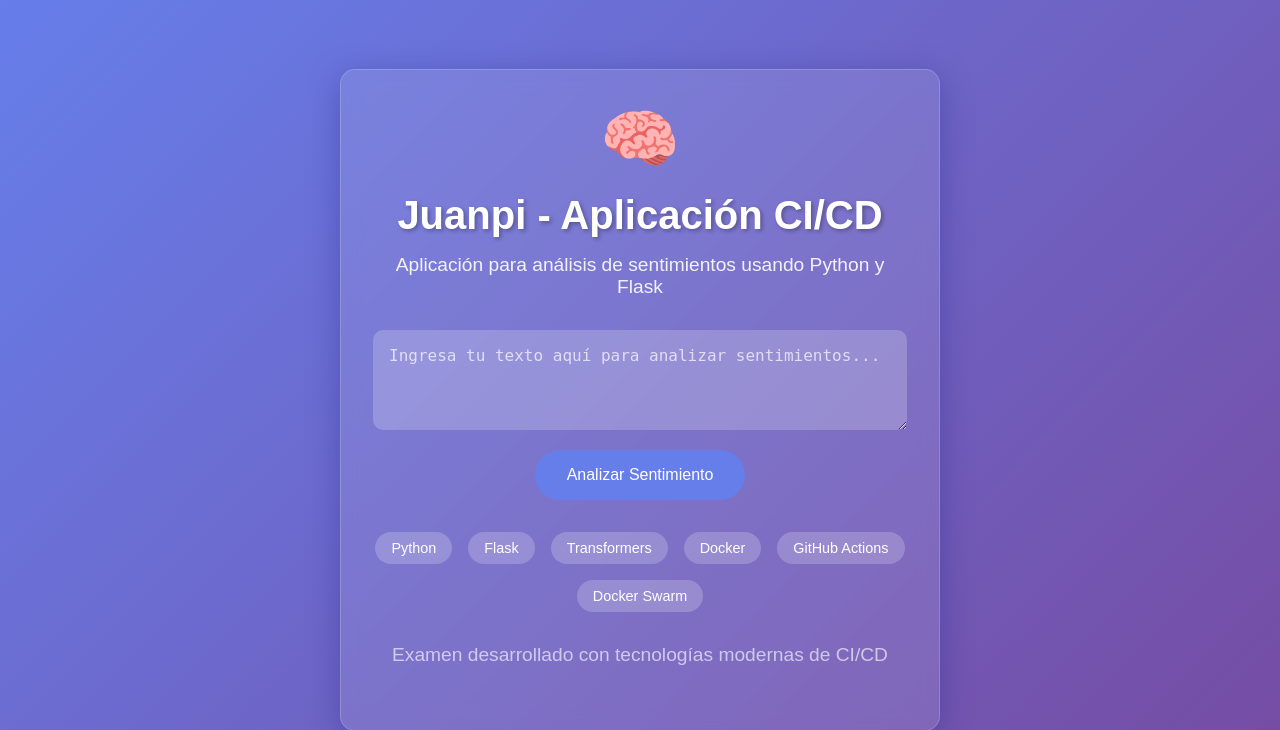
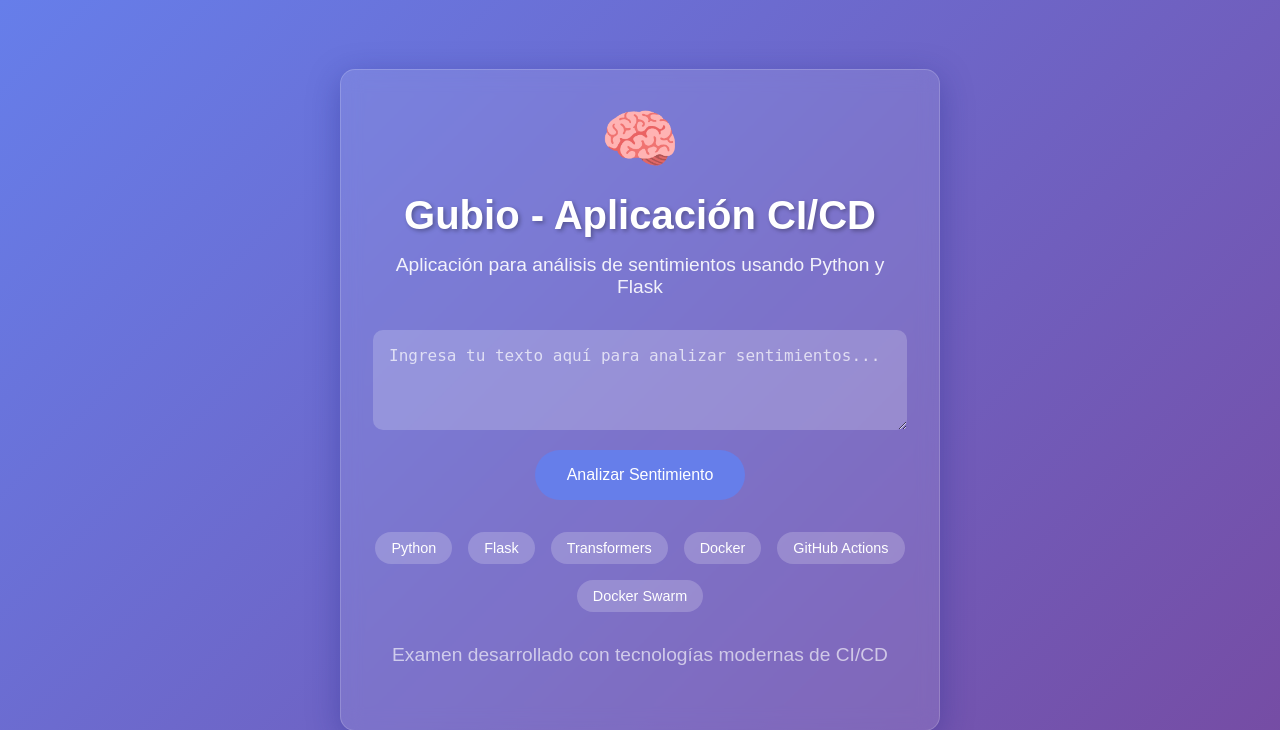
Before and after one commit to JuanGubio/juan-gubio, a Flask app: page / in a window 1280 px wide. Shown: the top 730 px of the page. Run offline with Flask 3, Linux system fonts and the light colour scheme.

Commit message:
Update index.html

```diff
--- a/app/templates/index.html
+++ b/app/templates/index.html
@@ -147,7 +147,7 @@
 <body>
     <div class="container">
         <div class="icon">🧠</div>
-        <h1>Juanpi - Aplicación CI/CD</h1>
+        <h1>Gubio - Aplicación CI/CD</h1>
         <p>Aplicación para análisis de sentimientos usando Python y Flask</p>
 
         <div class="input-group">
```
